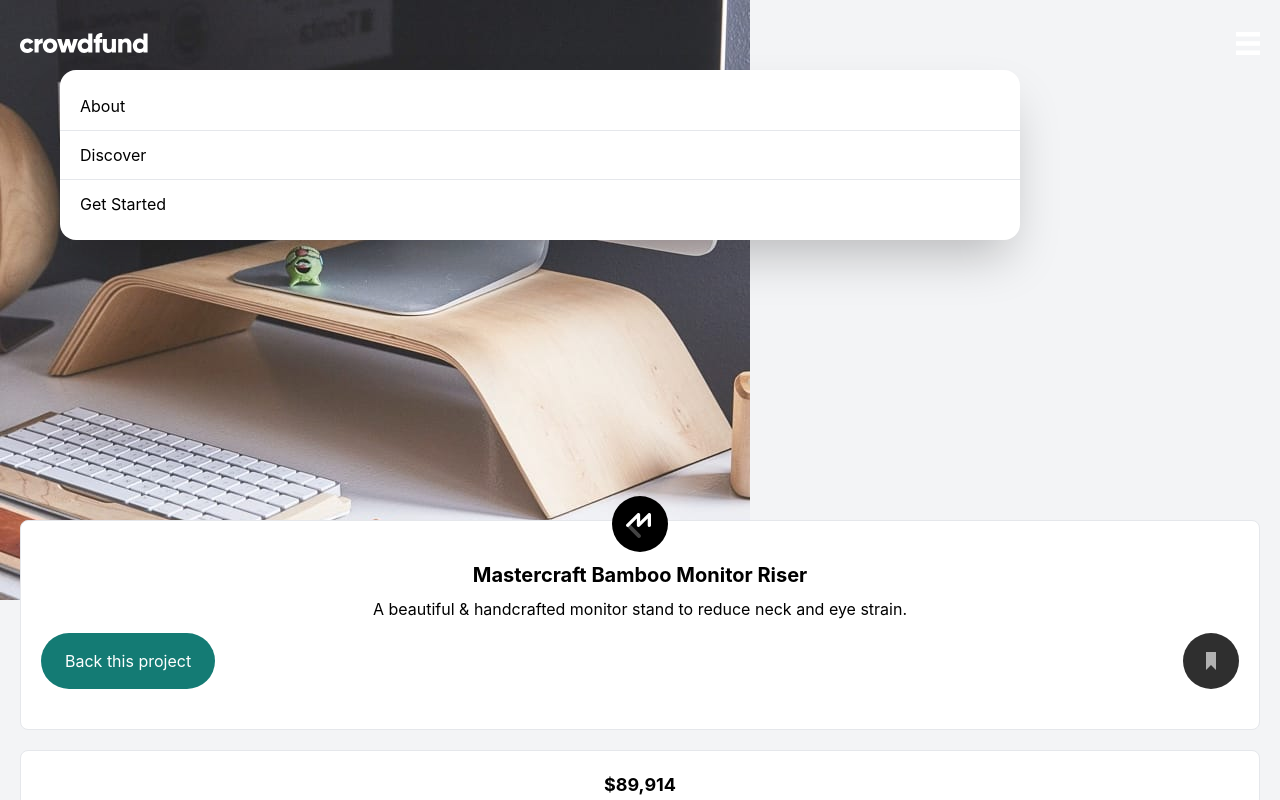
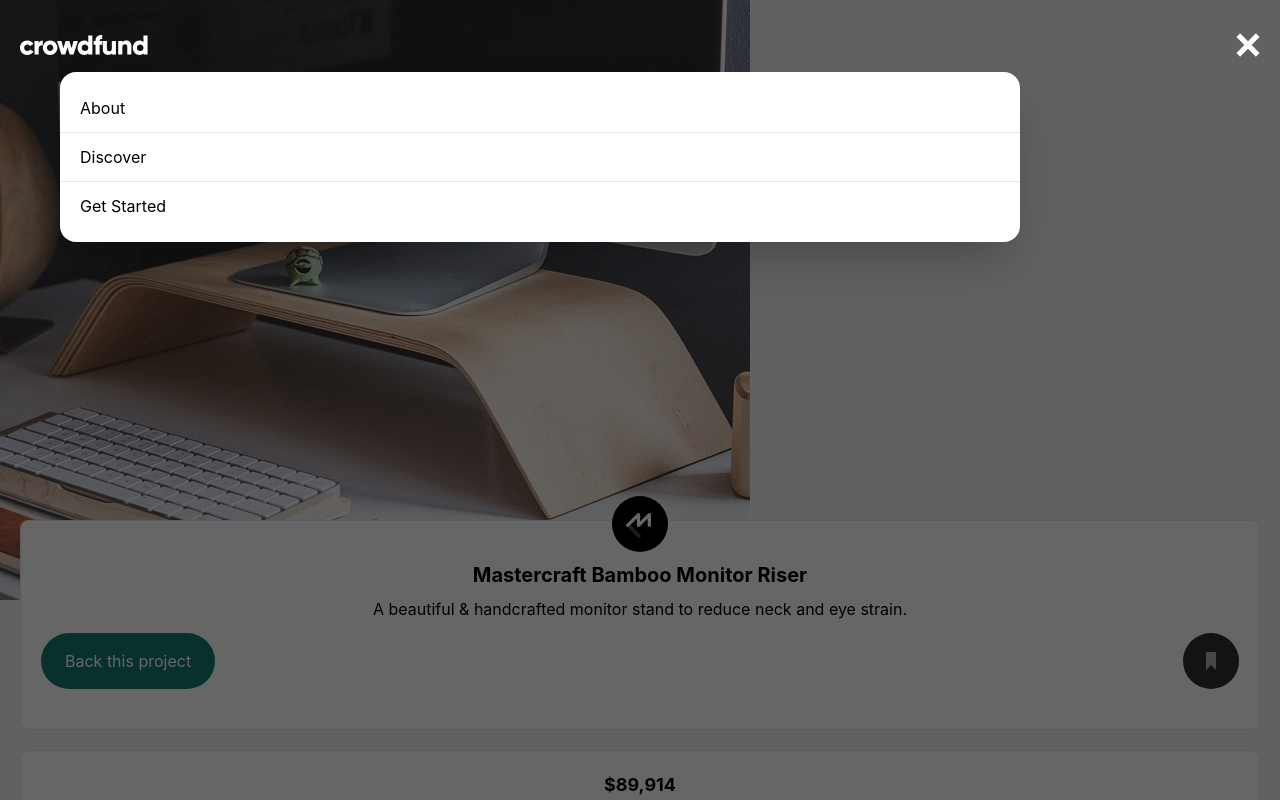
Before and after one commit to TifennQ/Crowdfunding-product-page-FrontEndMentor, a React (Create React App) app: page / in a window 1280 px wide. Both pictures are taken after a click on the picture 1248 px from the left and 43 px from the top of the page. Shown: the top 800 px of the page. Built offline with nearby package versions, Linux system fonts and the light colour scheme.

Commit message:
add icon close menu, background when menu open and fix zIndex

```diff
--- a/src/App.js
+++ b/src/App.js
@@ -10,22 +10,23 @@
 function App() {
   const [isModalOpen, setIsModalOpen] = useState(false)
   const [isModalCompletedOpen, setIsModalCompletedOpen] = useState(false)
+  const [isMenuOpen, setIsMenuOpen] = useState(false)
   const [pledgeIsSelected, setPledgeIsSelected] = useState(0)
 
   useEffect(() => {
     const body = document.getElementById('root')
 
-    if(isModalOpen || isModalCompletedOpen) {
+    if(isModalOpen || isModalCompletedOpen || isMenuOpen) {
       body.classList.add('withModalOpen')
     }
     else {
       body.classList.remove('withModalOpen')
     }
 
-  }, [isModalCompletedOpen, isModalOpen])
+  }, [isModalCompletedOpen, isModalOpen, isMenuOpen])
   return (
     <div>
-      <Header/>
+      <Header isMenuOpen={isMenuOpen} setIsMenuOpen={setIsMenuOpen}/>
       <Modal
         isModalOpen={isModalOpen}
         setIsModalOpen={setIsModalOpen}
--- a/src/components/Header.js
+++ b/src/components/Header.js
@@ -1,18 +1,18 @@
 import React, {useState} from 'react'
 import logo from '../images/logo.svg'
 import hamburger from '../images/icon-hamburger.svg'
+import iconClose from '../images/icon-close-menu.svg'
 
-const Header = () => {
-    const [isOpen, setIsOpen] = useState(false)
+const Header = ({isMenuOpen, setIsMenuOpen}) => {
     return (
         <>
             <header className="absolute w-full flex items-center justify-between px-5 py-8">
-                <div>
+                <div className="z-50">
                     <img src={logo} alt="logo"/>
                 </div>
 
-                {isOpen && (
-                    <nav className="z-50 absolute w-9/12 ml-10 mt-56">
+                {isMenuOpen && (
+                    <nav className="z-50 absolute w-9/12 ml-10 mt-56 modal">
                         <ul className="bg-white shadow-2xl rounded-2xl py-3">
                             <li className="cursor-pointer py-3 px-5 border-b border-gray-200">About</li>
                             <li className="cursor-pointer py-3 px-5 border-b border-gray-200">Discover</li>
@@ -21,10 +21,10 @@
                     </nav>
                 )}
 
-                <div>
+                <div className="z-50">
                     <img
-                        onClick={() => setIsOpen(!isOpen)}
-                        src={hamburger}
+                        onClick={() => setIsMenuOpen(!isMenuOpen)}
+                        src={`${!isMenuOpen ? hamburger : iconClose}`}
                         alt="burger icon"
                         className="w-6 cursor-pointer"/>
                 </div>
```
Also changed, not shown: src/images/icon-close-menu.svg (renamed from images/icon-close-menu.svg).
